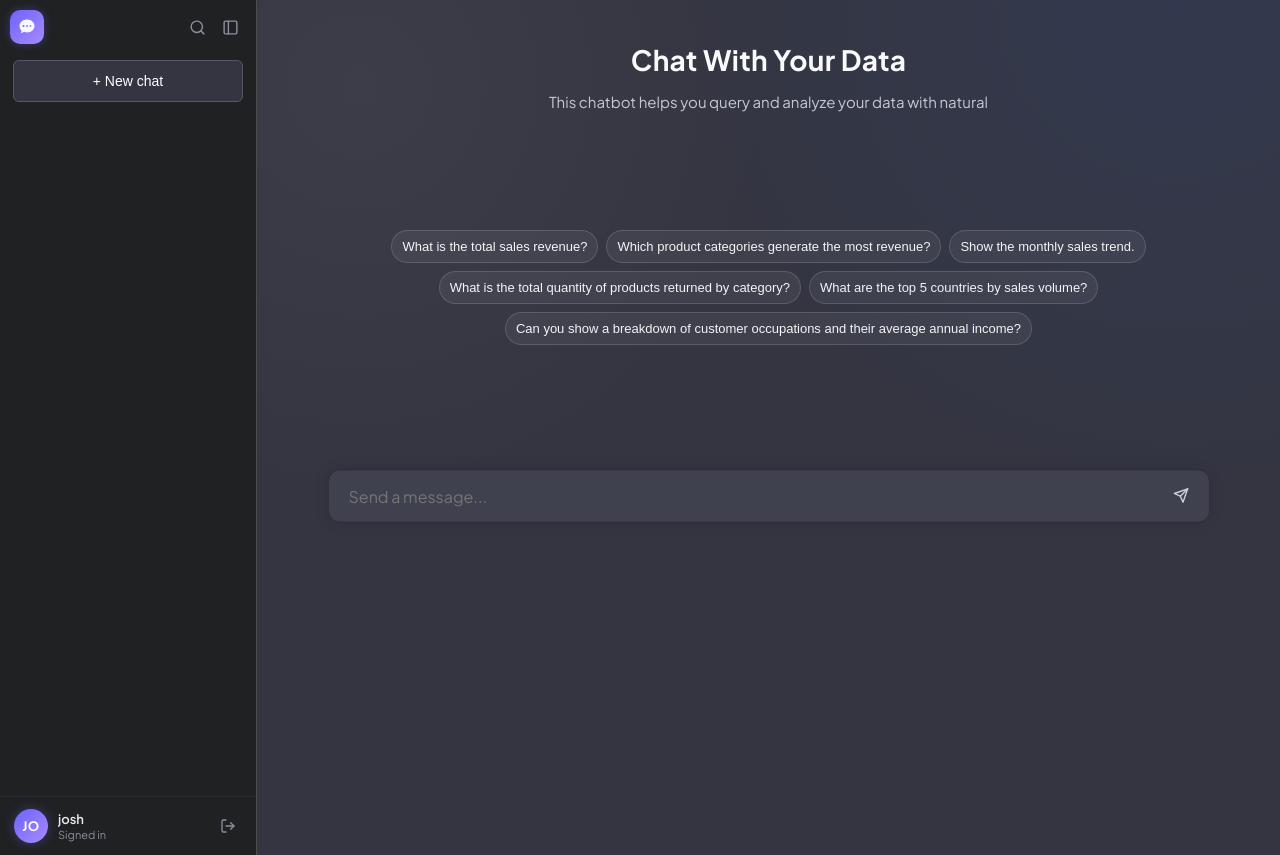
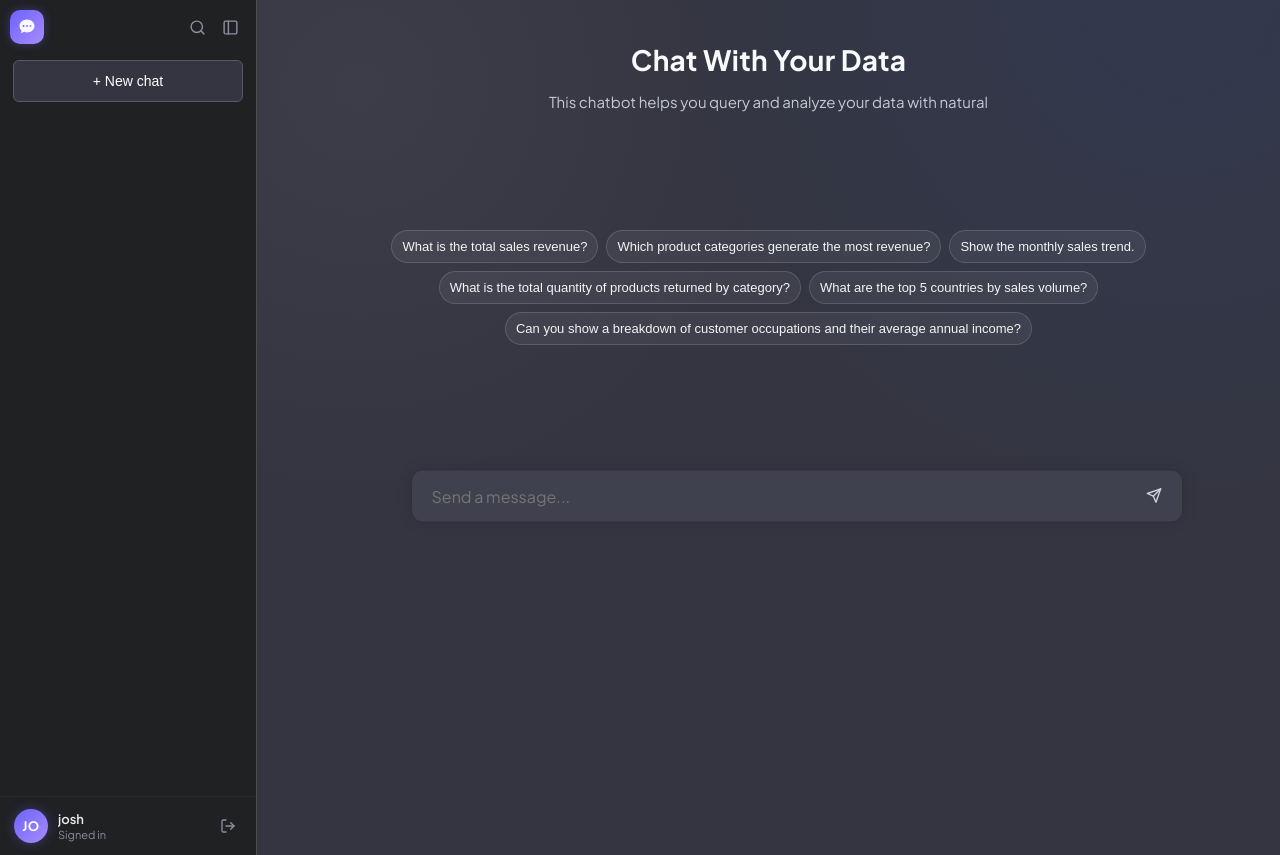
Before and after one commit to kyangwi/botfirebase, a Django app: page / in a window 1280 px wide. Run offline with Django 5.2, Linux system fonts and the light colour scheme; a user stored in the database is signed in; data that the repository does not hold is empty.

Commit message:
fix: indent left side of input text bar by 56px to align with bot bubble text column and prevent avatar overlaps

```diff
--- a/chat/templates/chat/index.html
+++ b/chat/templates/chat/index.html
@@ -423,18 +423,19 @@
 
         #main-chat.centered-layout #message-form {
             position: absolute;
-            left: 0;
-            right: 0;
+            left: 50%;
+            transform: translateX(-50%) translateY(-50%);
             top: 58%;
-            transform: translateY(-50%);
+            width: min(100%, 860px);
+            max-width: 100%;
+            padding: 0 16px;
             background-image: none;
-            padding: 0 24px;
+            box-sizing: border-box;
         }
 
         #main-chat.centered-layout #message-form .input-wrapper {
-            max-width: 860px;
-            margin: 0 auto;
-            width: 100%;
+            flex: 1;
+            margin-left: 56px;
         }
 
         #main-chat.centered-layout .empty-state {
@@ -812,16 +813,20 @@
         /* Input form — always centered, matching the message column */
         #message-form {
             display: flex;
-            justify-content: center;
-            padding: 20px 24px 28px;
+            justify-content: flex-start;
+            width: min(100%, 860px);
+            max-width: 100%;
+            margin: 0 auto;
+            padding: 20px 16px 28px;
             background-color: transparent;
             background-image: linear-gradient(180deg, rgba(53, 55, 64, 0), #353740 58.85%);
             position: relative;
+            box-sizing: border-box;
         }
 
         #message-form .input-wrapper {
-            width: 100%;
-            max-width: 860px; /* matches message max-width */
+            flex: 1;
+            margin-left: 56px;
         }
 
         .input-wrapper {
```
Also changed, not shown: walkthrough.md (+6 -11 lines).
